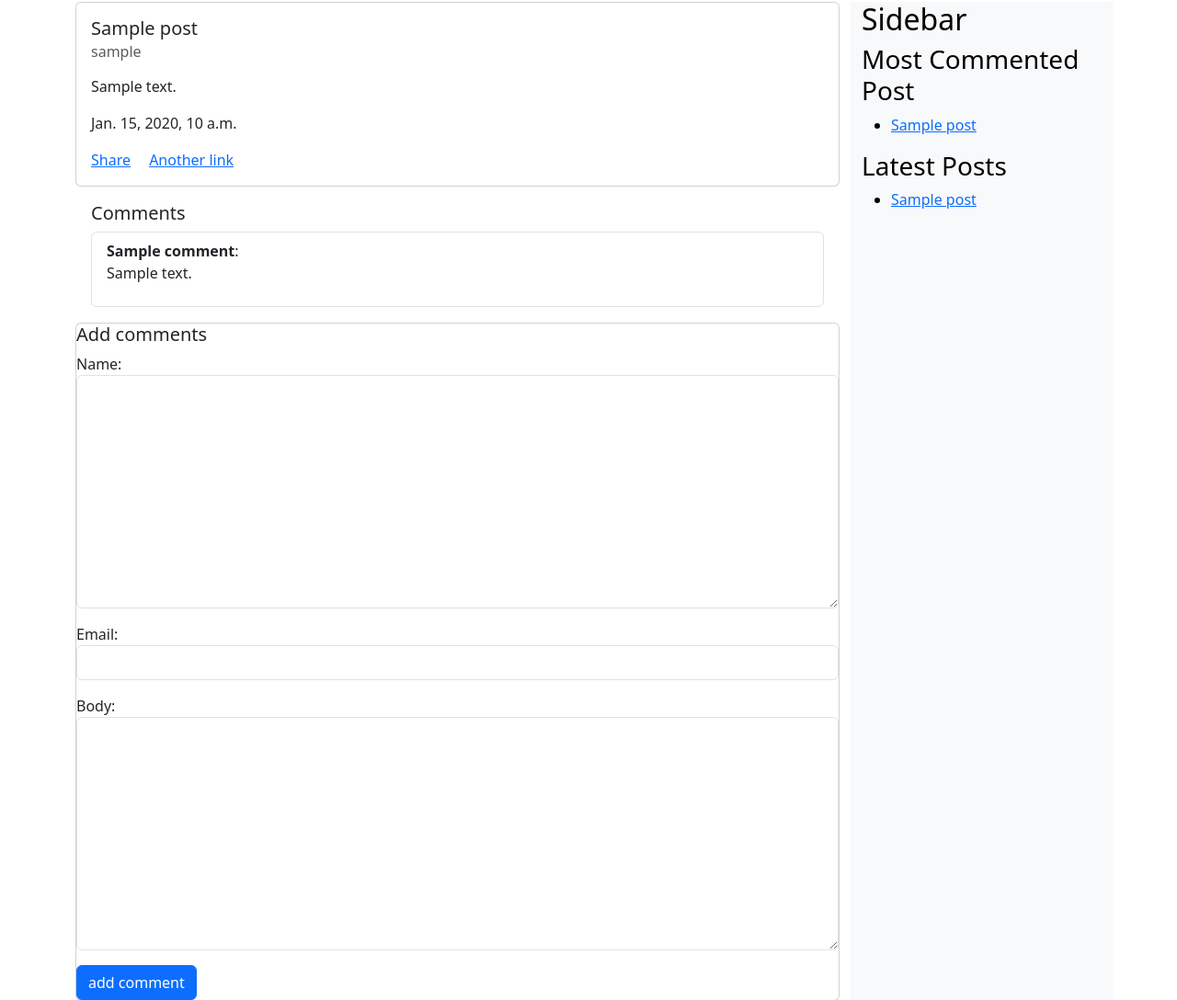
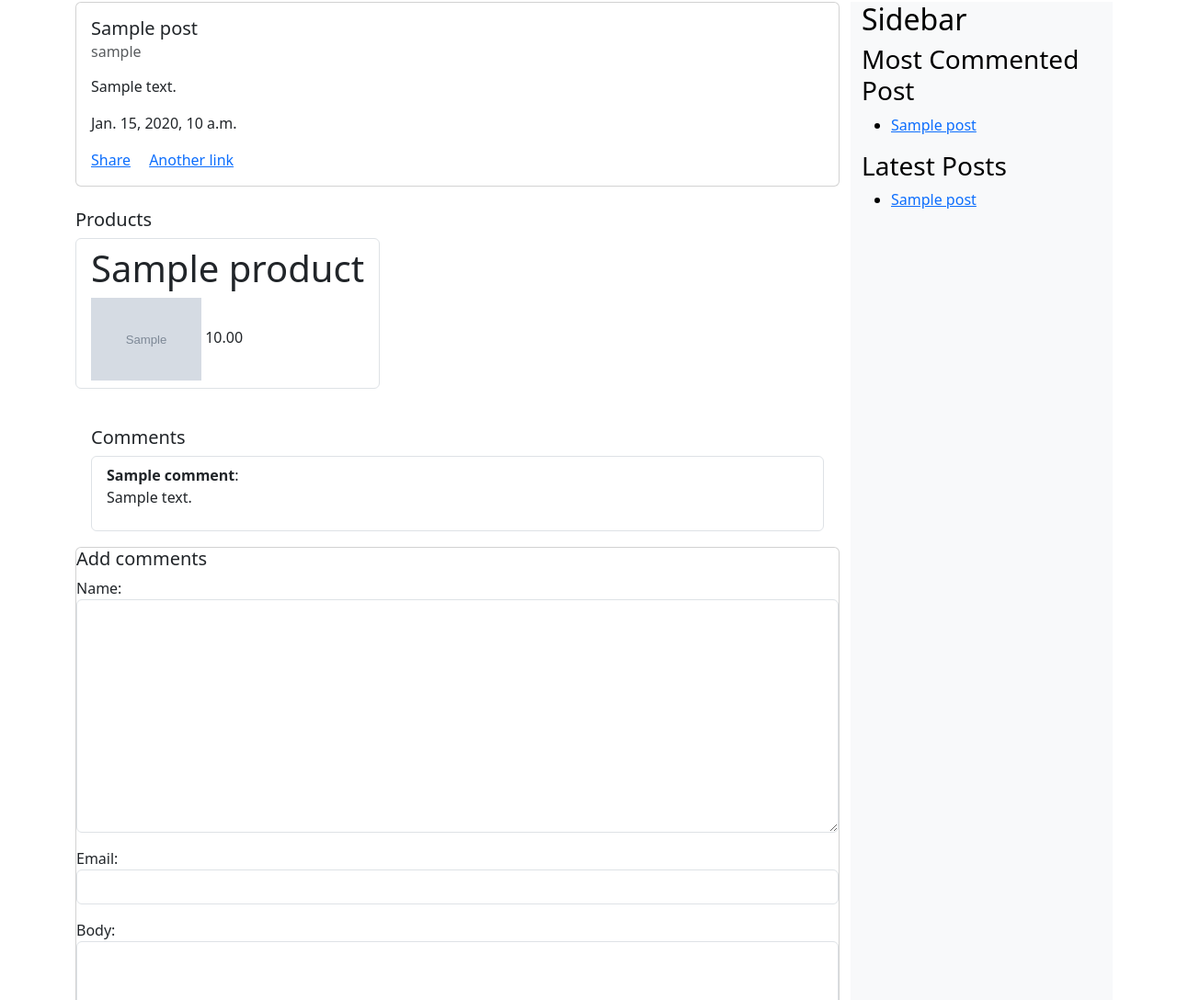
Before and after one commit to 98Taek/catalogProject, a Django app: page /blog/1/ in a window 1280 px wide. Shown: the part 54-1142 px from the top of the page at 92% size. Run offline with Django 4.2, Linux system fonts and the light colour scheme; tables that the repository leaves empty hold one stand-in row (values such as "Sample post"); grey boxes marked "Sample" are stand-in pictures.

Commit message:
제품 템플릿 추가

```diff
--- a/blog/templates/blog/post/post_detail.html
+++ b/blog/templates/blog/post/post_detail.html
@@ -14,6 +14,16 @@
             <a href="{% url 'blog:post_share' post.id %}" class="card-link">Share</a>
             <a href="#" class="card-link">Another link</a>
         </div>
+    </div>
+    <div class="py-4">
+        <h5>Products</h5>
+        <ul class="list-group list-group-horizontal">
+            {% for product in post.products.all %}
+                <li class="list-group-item">
+                    {% include 'shop/product_detail.html' with product=product %}
+                </li>
+            {% endfor %}
+        </ul>
     </div>
     <div class="card border-white">
         <div class="card-body">
--- a/blog/views.py
+++ b/blog/views.py
@@ -28,7 +28,8 @@ def post_list(request, tag_slug=None):
 
 
 def post_detail(request, post_id):
-    post = get_object_or_404(Post, id=post_id, status=Post.Status.PUBLISHED)
+    queryset = Post.objects.prefetch_related('products')
+    post = get_object_or_404(queryset, id=post_id, status=Post.Status.PUBLISHED)
     form = CommentForm()
     comments = post.comments.filter(active=True)
     return render(request, 'blog/post/post_detail.html', {'post': post, 'form': form, 'comments': comments})
--- /dev/null
+++ b/shop/templates/shop/product_detail.html
@@ -0,0 +1,5 @@
+<h1>{{ product }}</h1>
+{% if product.image %}
+    <img src="{{ product.image.url }}" alt="" width="120">
+{% endif %}
+{{ product.price }}
```
Also changed, not shown: shop/templates/shop/product/detail.html (deleted).
